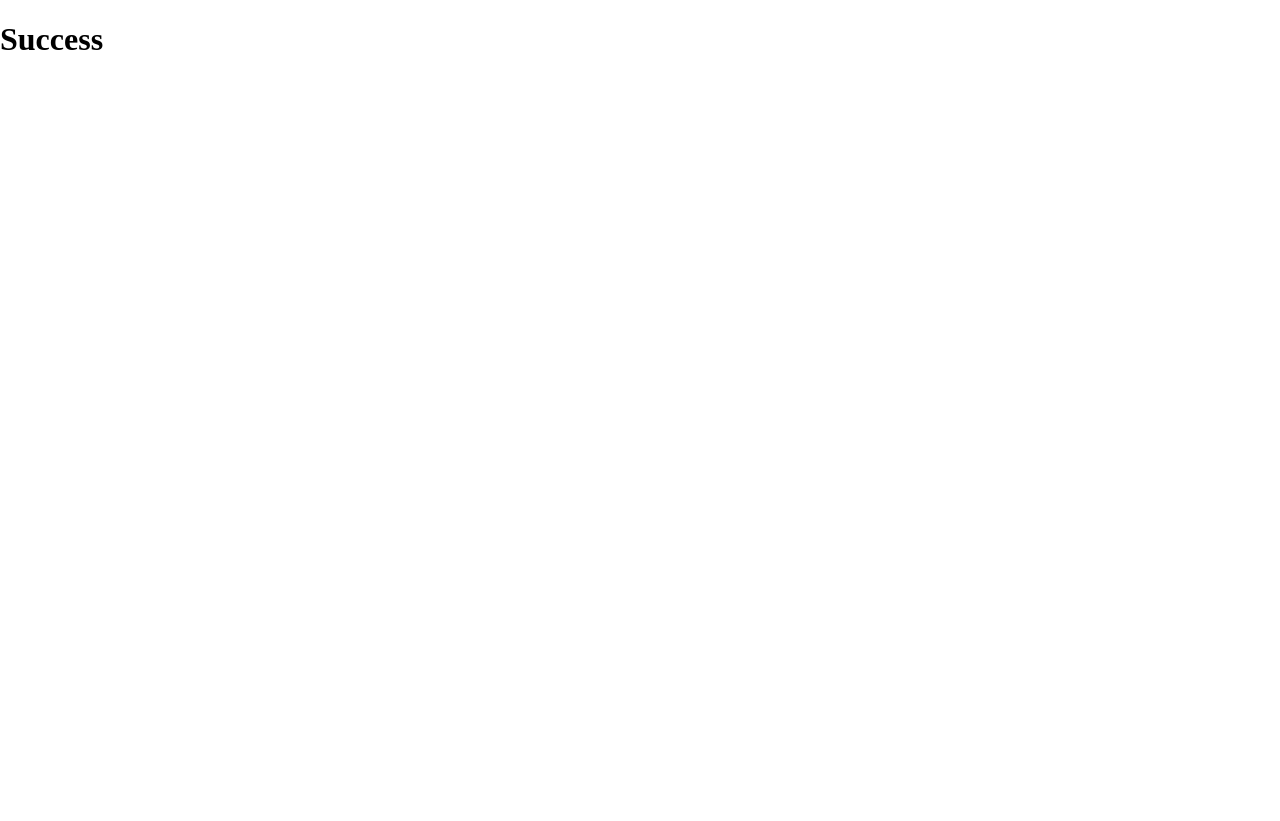
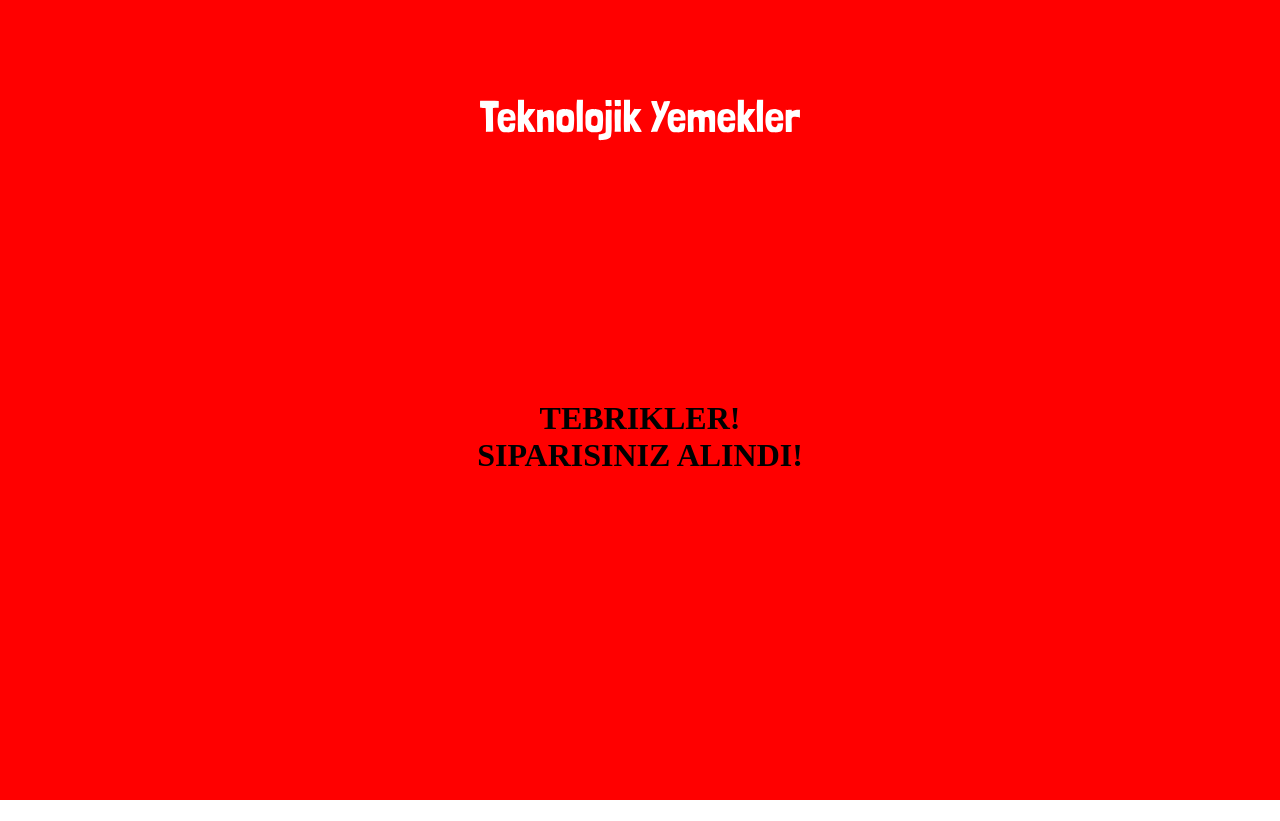
Before and after one commit to anilburakc/fsweb-s8-challenge-pizza, a React (Vite) app: page /succsess in a window 1280 px wide. After the commit the page ends 800 px from the top, so only its background shows below. Built offline with nearby package versions, Linux system fonts and the light colour scheme.

Commit message:
axios baglantisi succsess sayfasi tamamlandi

```diff
--- a/src/App.jsx
+++ b/src/App.jsx
@@ -4,6 +4,8 @@ import Home from './Component/Home.jsx'
 import Order from './Component/Order.jsx'
 import Succsess from './Component/Succsess.jsx'
 import { Route, Switch } from 'react-router-dom'
+import axios from 'axios'
+import { useHistory } from 'react-router-dom/cjs/react-router-dom.min.js'
 
 
 const initialFormData = {
@@ -14,14 +16,15 @@ const initialFormData = {
   comment: '',
   toplam: '',
   secimler: 0,
-  count: 1
+  count: 1,
+  fiyat:85.5
 }
 const errorMesajlari ={
   isim: 'En az 3 karakter olmali',
 }
 function App() {
   const [formData, setFormData] = useState(initialFormData)
-  const [isValid, setIsvalid] = useState(false)
+  const [isValid, setIsValid] = useState(false)
   const [errors, setErrors] = useState({
     boyutSec: true,
     hamurSec: true,
@@ -30,11 +33,22 @@ function App() {
   })
 
   useEffect(()=>{
-    setErrors((error)=>({...error, isim:formData.isim.length>=3 ? false:true}))
-    setErrors((error)=>({...error, ekMalzemeler:formData.ekMalzemeler.length>3 && formData.ekMalzemeler.length<11 ? false:true}))
-    setErrors((error)=>({...error, hamurSec:formData.hamurSec.length===0 ? true:false}))
-    setErrors((error)=>({...error, boyutSec:formData.boyutSec.length===0 ? true:false}))
+    setErrors((error)=>({...error, isim:formData.isim.length>=3 ? false:true,
+      hamurSec:formData.hamurSec.length===0 ? true:false,
+      boyutSec:formData.boyutSec.length===0 ? true:false,
+      ekMalzemeler:formData.ekMalzemeler.length>3 && formData.ekMalzemeler.length<11 ? false:true
+    }))
   }, [formData])
+
+  useEffect(()=>{
+    if (errors.boyutSec === false && errors.hamurSec=== false && errors.ekMalzemeler=== false && errors.isim=== false) {
+      setIsValid(true)
+    }else{
+      setIsValid(false)
+    }
+  }, [errors])
+
+  const history = useHistory();
 
   function handleChange(event) {
     let newValue;
@@ -60,7 +74,18 @@ function App() {
       formData
     })
       .then(function (response) {
+        const{boyutSec, hamurSec, ekMalzemeler, isim, comment, count}= response.data.formData
         console.log(response);
+        console.log(`Siparis Ozeti:
+          Tarih: ${response.data.createdAt}
+          Boyut: ${boyutSec}
+          Hamur Kalinligi: ${hamurSec}
+          Ek Malzemeler: ${ekMalzemeler}
+          Isim: ${isim}
+          Siparis Notu: ${comment}
+          Siparis Adedi: ${count}
+          `)
+        history.push('/succsess')
       })
       .catch(function (error) {
         console.log(error);
--- a/src/Component/Home.jsx
+++ b/src/Component/Home.jsx
@@ -5,10 +5,7 @@ export default function Home(){
       <div className="home-container">
         <img src="/images/iteration-1-images/logo.svg"/>
         <p>
-          KOD ACIKTIRIR
-        </p>
-        <p>
-          PIZZA DOYURUR
+          KOD ACIKTIRIR <br/> PIZZA DOYURUR
         </p>
         <Link to='/order'>
           <button>ACIKTIM</button>
--- a/src/Component/Order.jsx
+++ b/src/Component/Order.jsx
@@ -2,64 +2,64 @@ import { NavLink } from "react-router-dom";
 import OrderCheck from "./OrderCheck";
 import { useEffect, useState } from "react";
 
-export default function Order({ formData, handleChange, setFormData, isValid, errors, errorMesajlari }) {
+export default function Order({ formData, handleChange, setFormData, isValid, errors, errorMesajlari, handleSubmit }) {
     const ekler = [
         {
             label: 'Pepperoni',
-            value: 'pepperoni',
+            value: ' pepperoni',
         },
         {
             label: 'Domates',
-            value: 'domates',
+            value: ' domates',
         },
         {
             label: 'Biber',
-            value: 'biber',
+            value: ' biber',
         },
         {
             label: 'Sosis',
-            value: 'sosis',
+            value: ' sosis',
         },
         {
             label: 'Misir',
-            value: 'misir',
+            value: ' misir',
         },
         {
             label: 'Sucuk',
-            value: 'sucuk',
+            value: ' sucuk',
         },
         {
             label: 'Kanada Jambonu',
-            value: 'kanadaJambonu',
+            value: ' kanada Jambonu',
         },
         {
             label: 'Ananas',
-            value: 'ananas',
+            value: ' ananas',
         },
         {
             label: 'Tavuk Izgara',
-            value: 'tavukIzgara',
+            value: ' tavuk Izgara',
         },
         {
             label: 'Jalepeno',
-            value: 'jalepeno',
+            value: ' jalepeno',
         },
         {
             label: 'Kabak',
-            value: 'kabak',
+            value: ' kabak',
         },
         {
             label: 'Sogan',
-            value: 'sogan',
+            value: ' sogan',
         },
         {
             label: 'Sarimsak',
-            value: 'sarimsak',
+            value: ' sarimsak',
         },
     ];
 
     useEffect(() => { setFormData((formData) => ({ ...formData, secimler: formData.ekMalzemeler.length * 5 * formData.count })) }, [formData.ekMalzemeler, formData.count]);
-    useEffect(() => { setFormData((formData) => ({ ...formData, toplam: 85.5 * formData.count })) }, [formData.count])
+    useEffect(() => { setFormData((formData) => ({ ...formData, toplam: (85.5 * formData.count)+formData.secimler })) }, [formData.ekMalzemeler, formData.count])
 
     return (
         <section className="deneme">
@@ -74,7 +74,7 @@ export default function Order({ formData, handleChange, setFormData, isValid, er
                 <section className="order-info">
                     <h2>Position Absolute Aci Pizza</h2>
                     <div className="order-info-div">
-                        <p style={{ fontWeight: 'bold' }}>85.5₺</p>
+                        <p style={{ fontWeight: 'bold' }}>{formData.fiyat}₺</p>
                         <p>4.9</p>
                         <p>(200)</p>
                     </div>
@@ -173,8 +173,8 @@ export default function Order({ formData, handleChange, setFormData, isValid, er
                     <div className="footer-order">
                         <h1>Siparis Toplami</h1>
                         <p>Secimler: {formData.secimler}</p>
-                        <p>Toplam: {formData.toplam + formData.secimler}</p>
-                        <button disabled={!isValid}>Siparis Ver</button>
+                        <p>Toplam: {formData.toplam}</p>
+                        <button disabled={!isValid} onClick={handleSubmit}>Siparis Ver</button>
                     </div>
                 </footer>
 
--- a/src/Component/Succsess.jsx
+++ b/src/Component/Succsess.jsx
@@ -1,6 +1,10 @@
 
 export default function Success(){
     return(
-        <h1>Success</h1>
+        <main className='succsess-main' style={{backgroundColor: 'red'}}>
+            <img src="/images/iteration-1-images/logo.svg" alt="Logo" />
+            <h1>TEBRIKLER! <br/> SIPARISINIZ ALINDI!</h1>
+
+        </main>
     );
 }
--- a/src/index.css
+++ b/src/index.css
@@ -62,3 +62,21 @@ body {
   height: 30px;
   background-color: #FDC913;
 }
+
+.succsess-main{
+  display: flex;
+  flex-direction: column;
+  width: 100vw;
+  height: 100vh;
+  align-items: center;
+}
+
+.succsess-main img{
+  margin-top: 5rem;
+  width: 20rem;
+  height: 5rem;
+}
+.succsess-main h1{
+  text-align: center;
+  margin-top: 15rem;
+}
```
